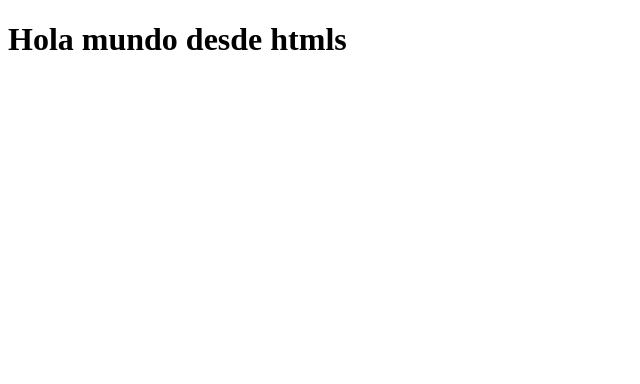
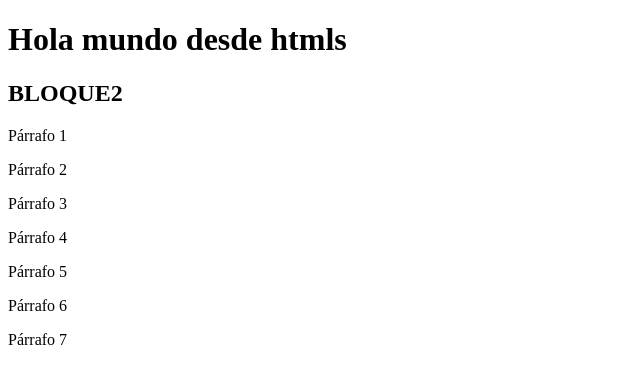
Before and after one commit to lizicamacho2024/proy_camacho_git_2026, a plain HTML site: page index.html in a window 1280 px wide. Shown: the whole page, without its empty margins (0-640 px from the left). Drawn offline with Linux system fonts and the light colour scheme.

Commit message:
Adicionando mas lineas para probar git add --patch

```diff
--- a/index.html
+++ b/index.html
@@ -9,5 +9,13 @@
 </head>
 <body>
     <h1>Hola mundo desde htmls</h1>
+    <h2>BLOQUE2</h2>
+    <p>Párrafo 1</p>
+    <p>Párrafo 2</p>
+    <p>Párrafo 3</p>
+    <p>Párrafo 4</p>
+    <p>Párrafo 5</p>
+    <p>Párrafo 6</p>
+    <p>Párrafo 7</p>
 </body>
 </html>
```
